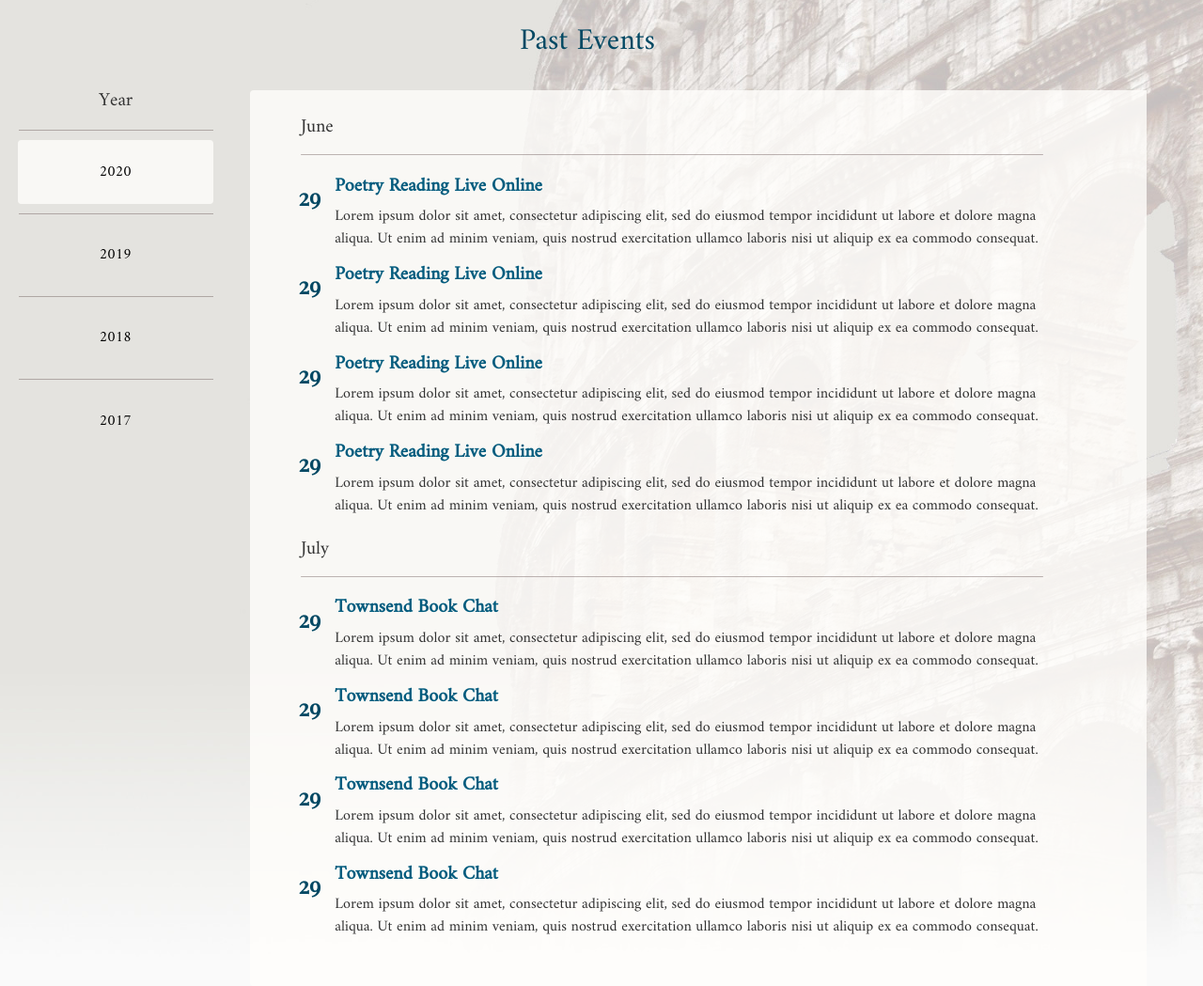
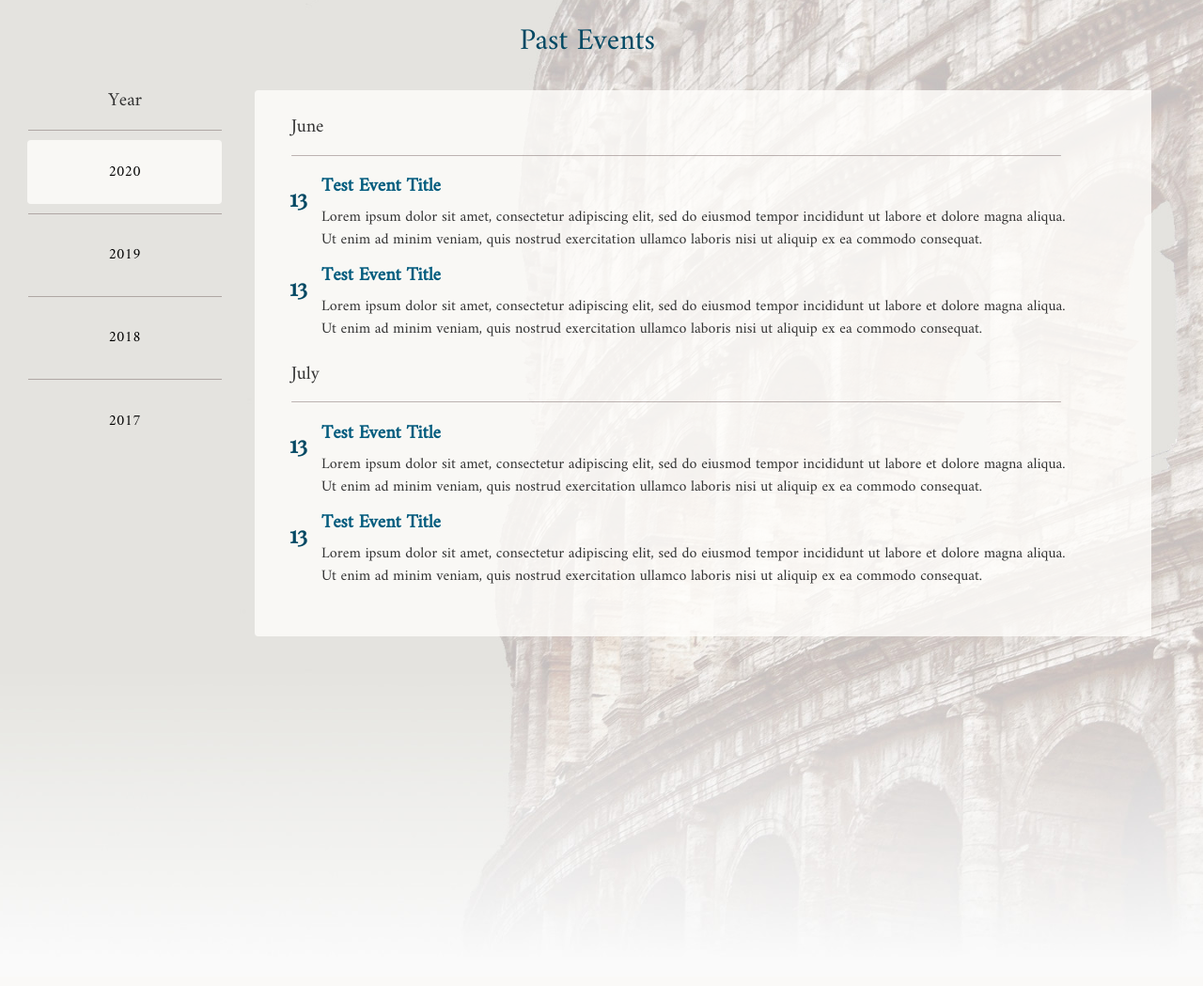
Before and after one commit to willsieving/classical_forum, a Flask app: page /past_events in a window 1280 px wide. Shown: the part 81-1130 px from the top of the page at 94% size. After the commit the page ends 1029 px from the top, so only its background shows below. Run offline with Flask 2, Linux system fonts and the light colour scheme; data comes from the database, SQL or seed files in the repository; some libraries are stand-ins or nearby versions.

Commit message:
Connect Past Events Page to Database

```diff
--- a/flask_server/routes.py
+++ b/flask_server/routes.py
@@ -1,7 +1,7 @@
 from flask import render_template, Blueprint, url_for, flash, redirect, request, abort
 from flask_server import db
 #from flask_server.posts.forms import PostForm
-from flask_server.models import Event
+from flask_server.models import Event, News
 from flask_login import current_user, login_required
 
 main = Blueprint('main', __name__)
@@ -19,11 +19,15 @@ def discussion():
 
 @main.route('/past_events')
 def past_events():
-    return render_template('past_events.html')
+    db.create_all()
+    events = Event.query.order_by(Event.date_posted.desc()).paginate(page=1, per_page=2)
+    return render_template('past_events.html', events=events)
 
-@main.route('/announcements')
-def announcements():
-    return render_template('announcements.html')
+@main.route('/news')
+def news():
+    db.create_all()
+    news = News.query.order_by(Event.date_posted.desc()).paginate(page=1, per_page=2)
+    return render_template('announcements.html', news=news)
 
 
 @main.route('/event/new', methods=['GET', 'POST'])
@@ -38,3 +42,17 @@ def new_event():
 
 
     return redirect(url_for('main.home'))
+
+
+@main.route('/news/new', methods=['GET', 'POST'])
+def new_news():
+
+    news = News(title='Test Event Title', content='Lorem ipsum dolor sit amet, consectetur adipiscing elit, sed do eiusmod tempor incididunt ut labore et dolore magna aliqua. Ut enim ad minim veniam, quis nostrud exercitation ullamco laboris nisi ut aliquip ex ea commodo consequat.')
+    # here we are getting the post's data from the forms and putting it in out previously created Post() model
+    db.session.add(news)
+    # adding post to database
+    db.session.commit()
+
+
+
+    return redirect(url_for('main.home'))
--- a/flask_server/templates/layout.html
+++ b/flask_server/templates/layout.html
@@ -52,12 +52,12 @@
                     <a class="nav-item nav-link text-center" href="{{ url_for('main.home') }}">Home</a>
                 </div>
                 <div class="container text-center text-nowrap">
-                    <a class="nav-item nav-link text-center" href="{{ url_for('main.announcements') }}">Announcements</a>
+                    <a class="nav-item nav-link text-center" href="{{ url_for('main.news') }}">Announcements</a>
                 </div>
                  <div class="nav-item dropdown container text-center">
                     <a class="nav-link dropdown-toggle" href="#" id="navbarDropdown" role="button" data-toggle="dropdown" aria-haspopup="true" aria-expanded="false">Events</a>
                     <div class="dropdown-menu rounded-0 align-center" aria-labelledby="navbarDropdown" style="background-color: rgba(95, 76, 76, 0.8); border: 0px; min-width: 200px">
-                      <a class="dropdown-item" href="{{ url_for('main.announcements') }}" style="color: rgb(255,255,255); max-width: 200px">Upcoming Events</a>
+                      <a class="dropdown-item" href="{{ url_for('main.news') }}" style="color: rgb(255,255,255); max-width: 200px">Upcoming Events</a>
                       <a class="dropdown-item" href="{{ url_for('main.past_events') }}" style="color: rgb(255,255,255); width: 200px">Past Events</a>
                     </div>
                  </div>
--- a/flask_server/templates/past_events.html
+++ b/flask_server/templates/past_events.html
@@ -7,7 +7,7 @@
 <div style="padding-top: 30px"></div>
 <h2 class="text-center event-text">Past Events</h2>
 <div class="row">
-<div class="col-md-2" style="margin-top: 2%">
+<div class="col-md-2" style="margin-top: 2%; padding-left: 2%">
   <h5 class="text-center">Year</h5>
   <a class="list-group btn-group btn-group-toggle" data-toggle="buttons">
     <div class="hl" style=""></div>
@@ -37,101 +37,40 @@
 <div class="rounded-left container" style="background-color: rgba(255,254,252,0.8); margin-top: 2%; max-width: 74.5%; min-width: 20%">
   <div class="col" style="margin: 3%">
     <div class="row" style="width: 90%">
-
+      <div class="row">
           <div class="col">
 
             <h5 class="align-self-center" style="width: 7%; margin-left: -.5%">June</h5>
             <div class="hl3 rounded" style="margin-right: 2%; margin-bottom: 30px; margin-top: 2%; margin-left: -.5%"></div>
-
+            {% for item in events.items %}
                 <div class="row">
-        <h4 class="bold text-center event-text" style="font-family: 'Playfair Display', serif; margin-left: 1%">29</h4>
+                    <h4 class="bold text-center event-text" style="font-family: 'Playfair Display', serif; margin-left: 1%">{{ item.date_posted.strftime('%d') }}</h4>
                     <div class="col" style="margin-top: -1%">
-            <a class="bold nounderline" style="color: #035c7e; font-size: 1.25rem; line-height: 1.2" href="/">Poetry Reading Live Online</a>
+                        <a class="bold nounderline" style="color: #035c7e; font-size: 1.25rem; line-height: 1.2" href="/">{{ item.title }}</a>
                         <p class="line-clamp" style="margin-top: 1%; margin-bottom: 3%">
-                Lorem ipsum dolor sit amet, consectetur adipiscing elit, sed do eiusmod tempor incididunt ut labore et dolore magna aliqua. Ut enim ad minim veniam, quis nostrud exercitation ullamco laboris nisi ut aliquip ex ea commodo consequat.
+                            {{ item.content }}
                         </p>
+                    </div>
+                </div>
+            {% endfor %}
           </div>
       </div>
 
         <div class="row">
-        <h4 class="bold text-center event-text" style="font-family: 'Playfair Display', serif; margin-left: 1%">29</h4>
+          <div class="col">
+            <h5 class="align-self-center" style="width: 7%; margin-left: -.5%">July</h5>
+            <div class="hl3 rounded" style="margin-right: 2%; margin-bottom: 30px; margin-top: 2%; margin-left: -.5%"></div>
+            {% for item in events.items %}
+                <div class="row">
+                    <h4 class="bold text-center event-text" style="font-family: 'Playfair Display', serif; margin-left: 1%">{{ item.date_posted.strftime('%d') }}</h4>
                     <div class="col" style="margin-top: -1%">
-            <a class="bold nounderline" style="color: #035c7e; font-size: 1.25rem; line-height: 1.2" href="/">Poetry Reading Live Online</a>
+                        <a class="bold nounderline" style="color: #035c7e; font-size: 1.25rem; line-height: 1.2" href="/">{{ item.title }}</a>
                         <p class="line-clamp" style="margin-top: 1%; margin-bottom: 3%">
-                Lorem ipsum dolor sit amet, consectetur adipiscing elit, sed do eiusmod tempor incididunt ut labore et dolore magna aliqua. Ut enim ad minim veniam, quis nostrud exercitation ullamco laboris nisi ut aliquip ex ea commodo consequat.
+                            {{ item.content }}
                         </p>
                     </div>
                 </div>
-
-        <div class="row">
-        <h4 class="bold text-center event-text" style="font-family: 'Playfair Display', serif; margin-left: 1%">29</h4>
-        <div class="col" style="margin-top: -1%">
-            <a class="bold nounderline" style="color: #035c7e; font-size: 1.25rem; line-height: 1.2" href="/">Poetry Reading Live Online</a>
-            <p class="line-clamp" style="margin-top: 1%; margin-bottom: 3%">
-                Lorem ipsum dolor sit amet, consectetur adipiscing elit, sed do eiusmod tempor incididunt ut labore et dolore magna aliqua. Ut enim ad minim veniam, quis nostrud exercitation ullamco laboris nisi ut aliquip ex ea commodo consequat.
-            </p>
-        </div>
-        </div>
-        <div class="row">
-        <h4 class="bold text-center event-text" style="font-family: 'Playfair Display', serif; margin-left: 1%">29</h4>
-        <div class="col" style="margin-top: -1%">
-            <a class="bold nounderline" style="color: #035c7e; font-size: 1.25rem; line-height: 1.2" href="/">Poetry Reading Live Online</a>
-            <p class="line-clamp" style="margin-top: 1%; margin-bottom: 3%">
-                Lorem ipsum dolor sit amet, consectetur adipiscing elit, sed do eiusmod tempor incididunt ut labore et dolore magna aliqua. Ut enim ad minim veniam, quis nostrud exercitation ullamco laboris nisi ut aliquip ex ea commodo consequat.
-            </p>
-        </div>
-        </div>
-
-      </div>
-    </div>
-
-
-    <div class="row" style="width: 90%">
-
-      <div class="col">
-
-        <h5 class="align-self-center" style="width: 7%; margin-left: -.5%">July</h5>
-        <div class="hl3 rounded" style="margin-right: 2%; margin-bottom: 30px; margin-top: 2%; margin-left: -.5%"></div>
-
-        <div class="row">
-        <h4 class="bold text-center event-text" style="font-family: 'Playfair Display', serif; margin-left: 1%">29</h4>
-        <div class="col" style="margin-top: -1%">
-            <a class="bold nounderline" style="color: #035c7e; font-size: 1.25rem; line-height: 1.2" href="/">Townsend Book Chat</a>
-            <p class="line-clamp" style="margin-top: 1%; margin-bottom: 3%">
-                Lorem ipsum dolor sit amet, consectetur adipiscing elit, sed do eiusmod tempor incididunt ut labore et dolore magna aliqua. Ut enim ad minim veniam, quis nostrud exercitation ullamco laboris nisi ut aliquip ex ea commodo consequat.
-            </p>
-        </div>
-        </div>
-
-        <div class="row">
-        <h4 class="bold text-center event-text" style="font-family: 'Playfair Display', serif; margin-left: 1%">29</h4>
-        <div class="col" style="margin-top: -1%">
-            <a class="bold nounderline" style="color: #035c7e; font-size: 1.25rem; line-height: 1.2" href="/">Townsend Book Chat</a>
-            <p class="line-clamp" style="margin-top: 1%; margin-bottom: 3%">
-                Lorem ipsum dolor sit amet, consectetur adipiscing elit, sed do eiusmod tempor incididunt ut labore et dolore magna aliqua. Ut enim ad minim veniam, quis nostrud exercitation ullamco laboris nisi ut aliquip ex ea commodo consequat.
-            </p>
-        </div>
-        </div>
-
-        <div class="row">
-        <h4 class="bold text-center event-text" style="font-family: 'Playfair Display', serif; margin-left: 1%">29</h4>
-        <div class="col" style="margin-top: -1%">
-            <a class="bold nounderline" style="color: #035c7e; font-size: 1.25rem; line-height: 1.2" href="/">Townsend Book Chat</a>
-            <p class="line-clamp" style="margin-top: 1%; margin-bottom: 3%">
-                Lorem ipsum dolor sit amet, consectetur adipiscing elit, sed do eiusmod tempor incididunt ut labore et dolore magna aliqua. Ut enim ad minim veniam, quis nostrud exercitation ullamco laboris nisi ut aliquip ex ea commodo consequat.
-            </p>
-        </div>
-        </div>
-        <div class="row">
-        <h4 class="bold text-center event-text" style="font-family: 'Playfair Display', serif; margin-left: 1%">29</h4>
-        <div class="col" style="margin-top: -1%">
-            <a class="bold nounderline" style="color: #035c7e; font-size: 1.25rem; line-height: 1.2" href="/">Townsend Book Chat</a>
-            <p class="line-clamp" style="margin-top: 1%; margin-bottom: 3%">
-                Lorem ipsum dolor sit amet, consectetur adipiscing elit, sed do eiusmod tempor incididunt ut labore et dolore magna aliqua. Ut enim ad minim veniam, quis nostrud exercitation ullamco laboris nisi ut aliquip ex ea commodo consequat.
-            </p>
-        </div>
-        </div>
-
+            {% endfor %}
           </div>
         </div>
 
```
Also changed, not shown: flask_server/templates/news.html (renamed from flask_server/templates/announcements.html). Lines whose indentation alone changed are shown as unchanged.
